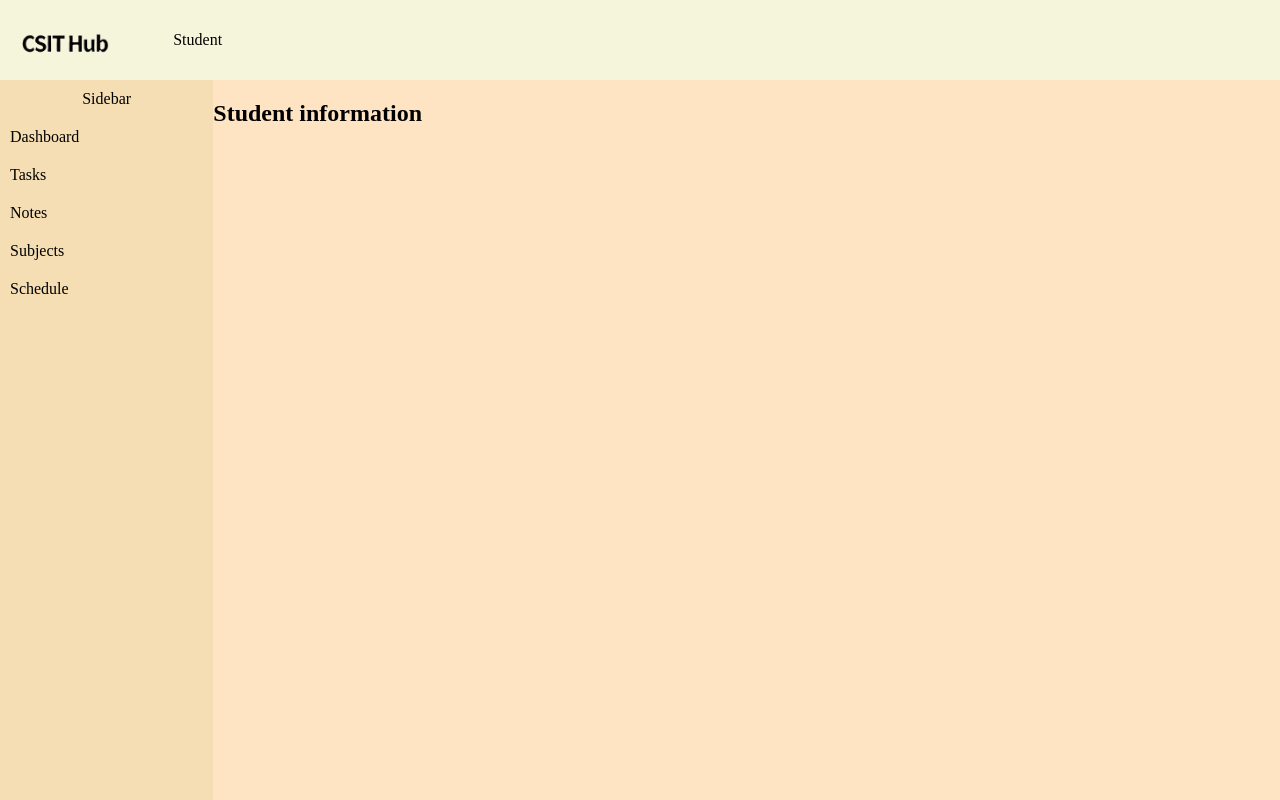
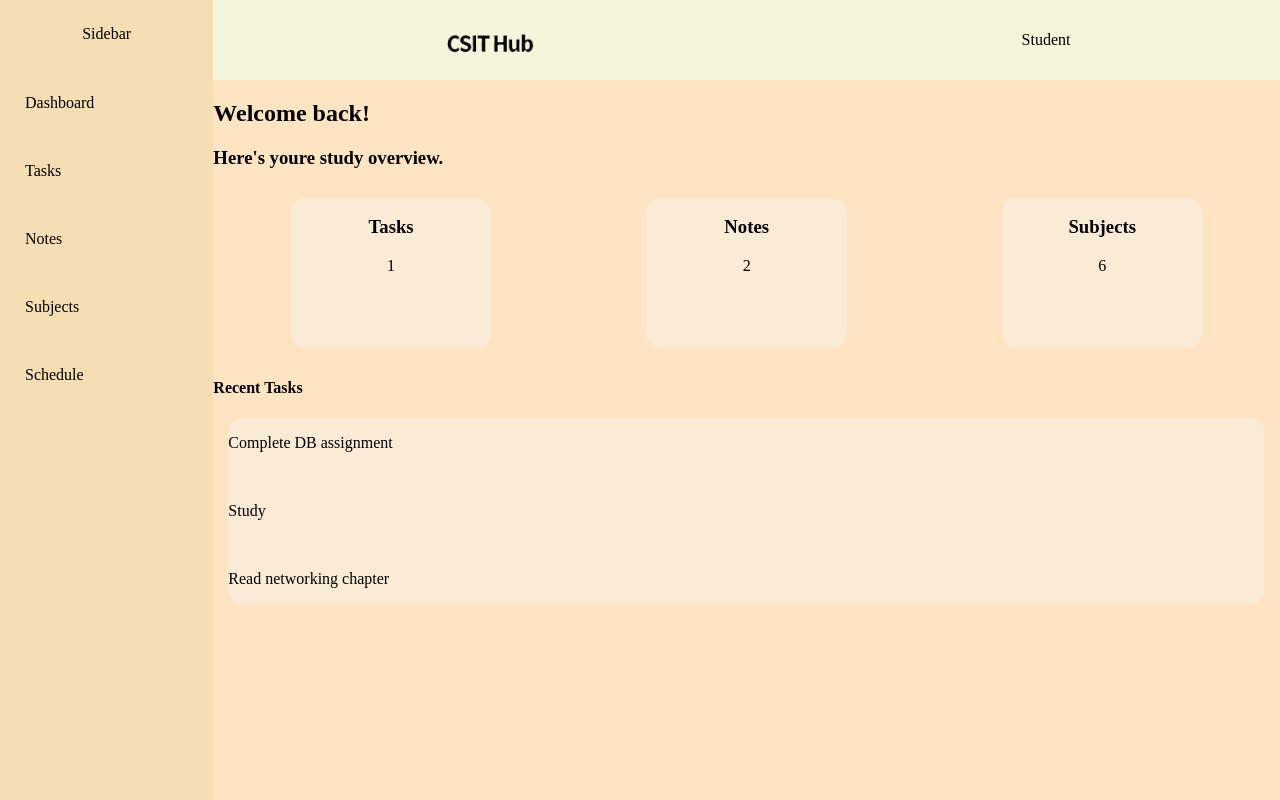
Before and after one commit to avasht-web/CSIT-Hub, a Python web app: template templates/home.html in a window 1280 px wide. Run offline with Jinja, Linux system fonts and the light colour scheme; the template is opened without the code that fills it, so the values that code supplies are empty.

Commit message:
hoempage with cards

```diff
--- a/static/styles.css
+++ b/static/styles.css
@@ -7,7 +7,7 @@ display: grid;
 grid-template-columns:0.2fr 1fr;
 grid-template-rows: 0.2fr 3fr;
 grid-template-areas:
-"Navbar Navbar"
+"Sidebar Navbar"
 "Sidebar Maincontent";
 height: 100vh
 }
@@ -18,6 +18,7 @@ height: 100vh
     display:flex;
     flex-direction: row;
     align-items: center;
+    justify-content: space-around;
 }
 .Sidebar {
     display: flex;
@@ -39,15 +40,14 @@ height: 100vh
     display: flex;
     flex-direction: column;
     align-items: flex-start;
-    padding: 0;
+    padding: 1;
     margin: 0;
 }
-
 .Sidebar a {
     text-decoration: none;
     color: black;
     display: block;
-    padding: 10px;
+    padding: 25px;
     transition:all 0.2s;
 }
 .Sidebar a:hover{
@@ -61,9 +61,33 @@ height: 100vh
 .Student ul{
     list-style: none;
     display: flex;
-    height:100%;
+    height:10%;
     width:60%;
     align-items: center;
     flex-direction: row;
     justify-content: center;
 }
+.cards{
+    display:flex;
+    flex-direction: row;
+    justify-content: space-around;
+}
+.card{
+    background-color: antiquewhite;
+    margin:10px;
+    width:200px;
+    height:150px;
+    border-radius: 15px;
+    transition: all 0.2s;
+}
+.card:hover{
+    background-color: darkgrey;
+}
+.Recent{
+    display:flex;
+    flex-direction: column;
+    background-color: antiquewhite;
+    border-radius: 15px;
+    margin-left: 15px;
+    margin-right: 15px;
+}
--- a/templates/home.html
+++ b/templates/home.html
@@ -25,10 +25,31 @@
          </ul>
       </aside>
       <main class="Maincontent">
-         <h2>Student information</h2>
+         <h2>Welcome back!</h2>
          <p id="sname"></p>
          <p id="scollege"></p>
          <p id="scourse"></p>
+         <h3>Here's youre study overview.</h3>
+         <section class="cards">
+            <div class="card">
+            <h3 align=center>Tasks</h3>
+            <p align=center>1</p>
+         </div>
+            <div class="card">
+            <h3 align=center>Notes</h3>
+            <p align=center>2</p>
+         </div>
+         <div class="card">
+            <h3 align=center>Subjects</h3>
+            <p align=center>6</p>
+         </div>
+         </section>
+         <h4>Recent Tasks</h4>
+         <div class="Recent"><p>Complete DB assignment</p><br>
+            <p>Study</p><br>
+            <p>Read networking chapter</p>
+         </div>
+      </div>
       </main>
     </div>
        <script src="{{ url_for('static', filename='scripts.js') }}"></script>
```
